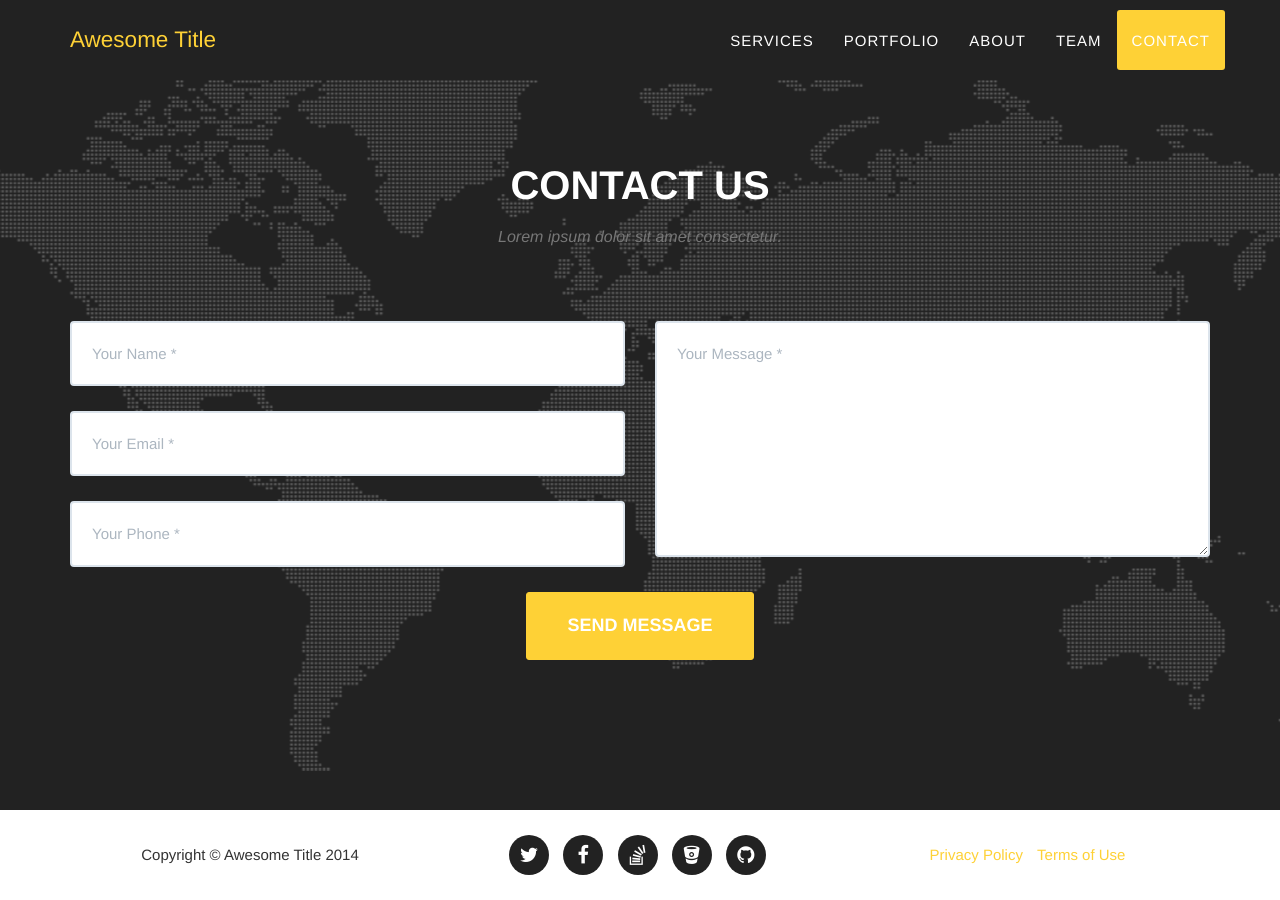
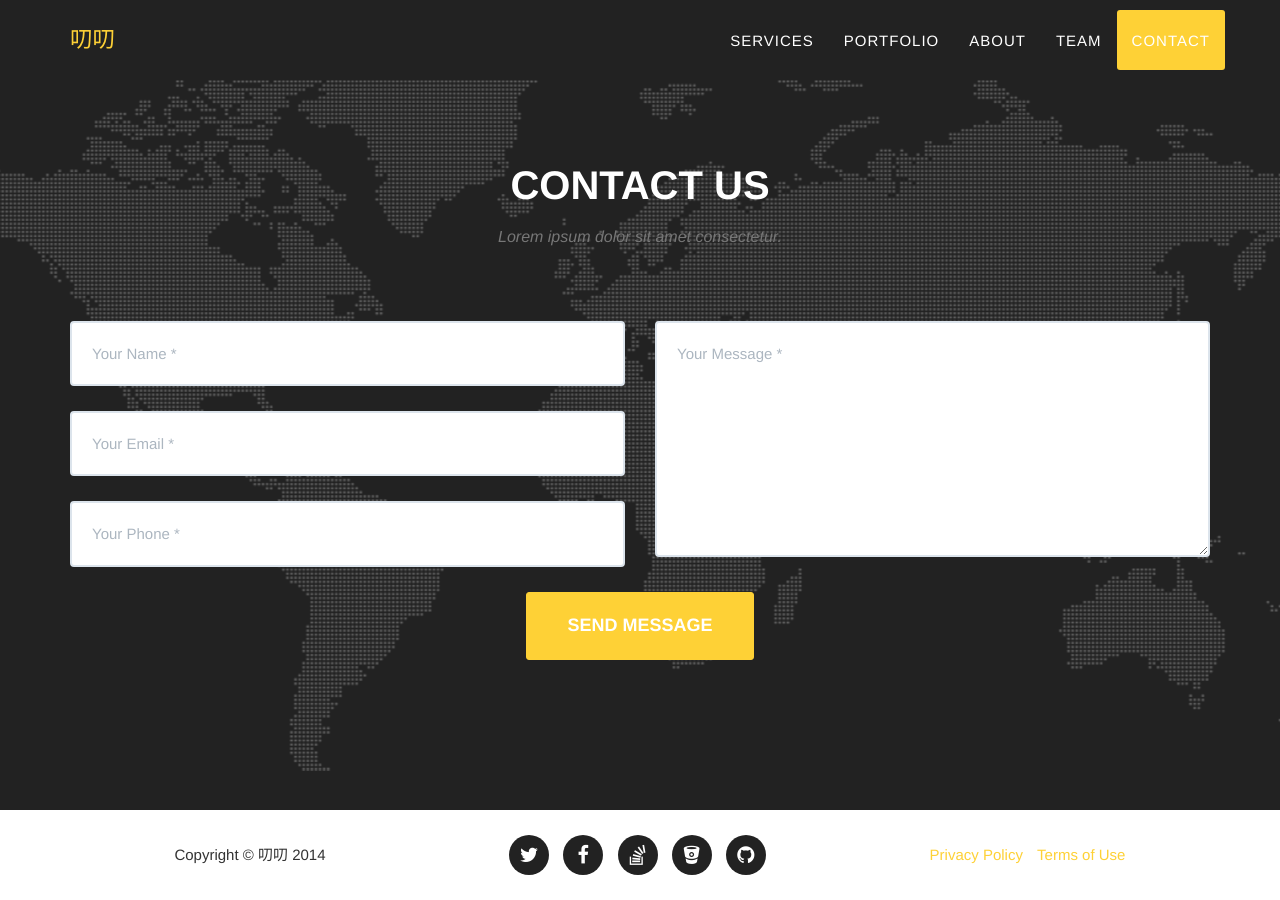
Before and after one commit to Vinwan/vinwan.github.io, a Jekyll site: the page built from index.html, in a window 1280 px wide and 900 px high, scrolled down 5538 px. Built offline with Jekyll 4.4.1, drawn with Linux system fonts in a browser that asks for light colours.

Commit message:
change titel

```diff
--- a/_config.yml
+++ b/_config.yml
@@ -2,7 +2,7 @@ url: https://vinwan.github.io
 baseurl: ""
 
 # Site settings
-title: Awesome Title
+title: 叨叨
 email: your-email@domain.com
 description: "Write an awesome description for your new site here. You can edit this line in _config.yml. It will appear in your document head meta (for Google search results) and in your feed.xml site description."
 
```
